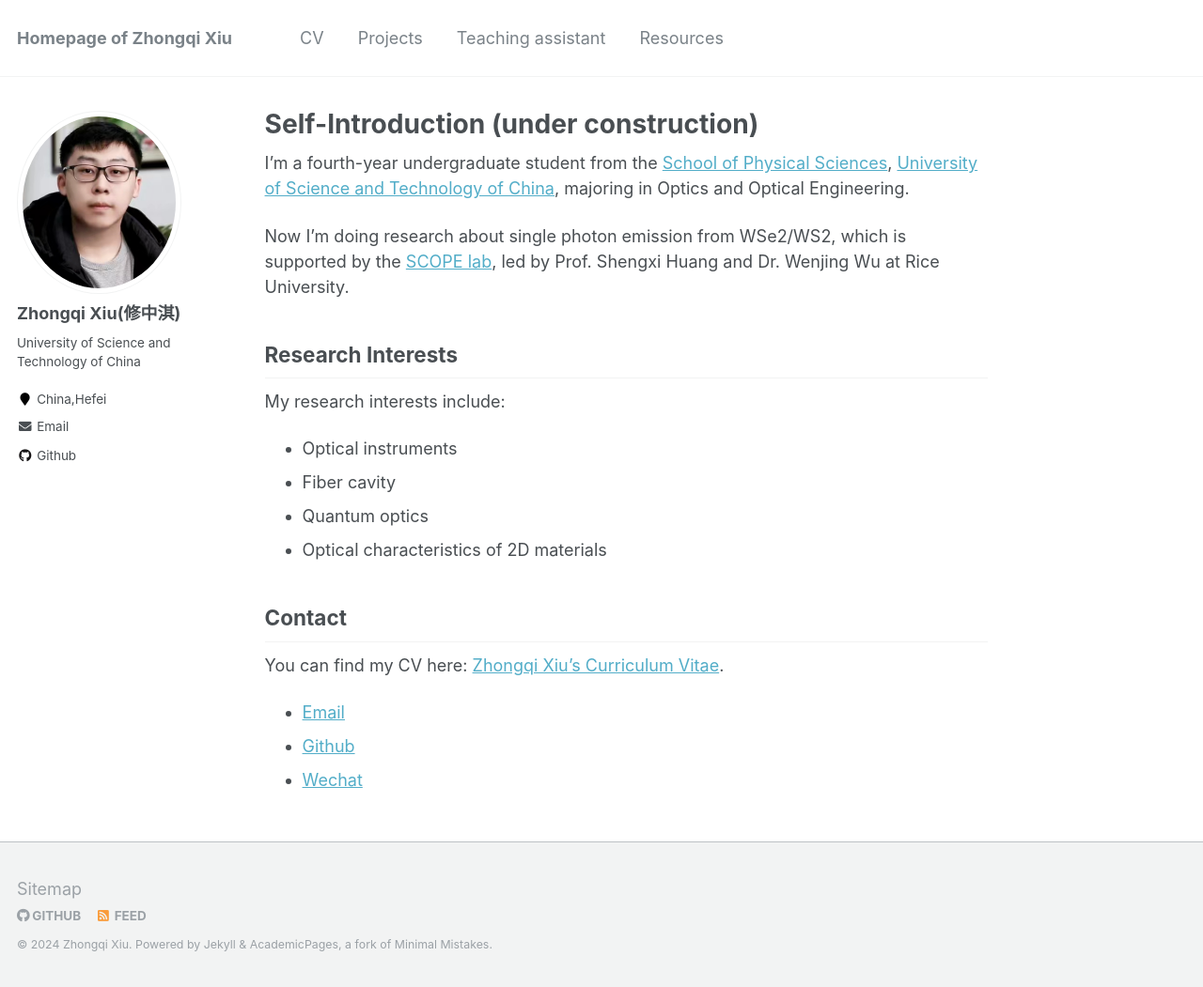
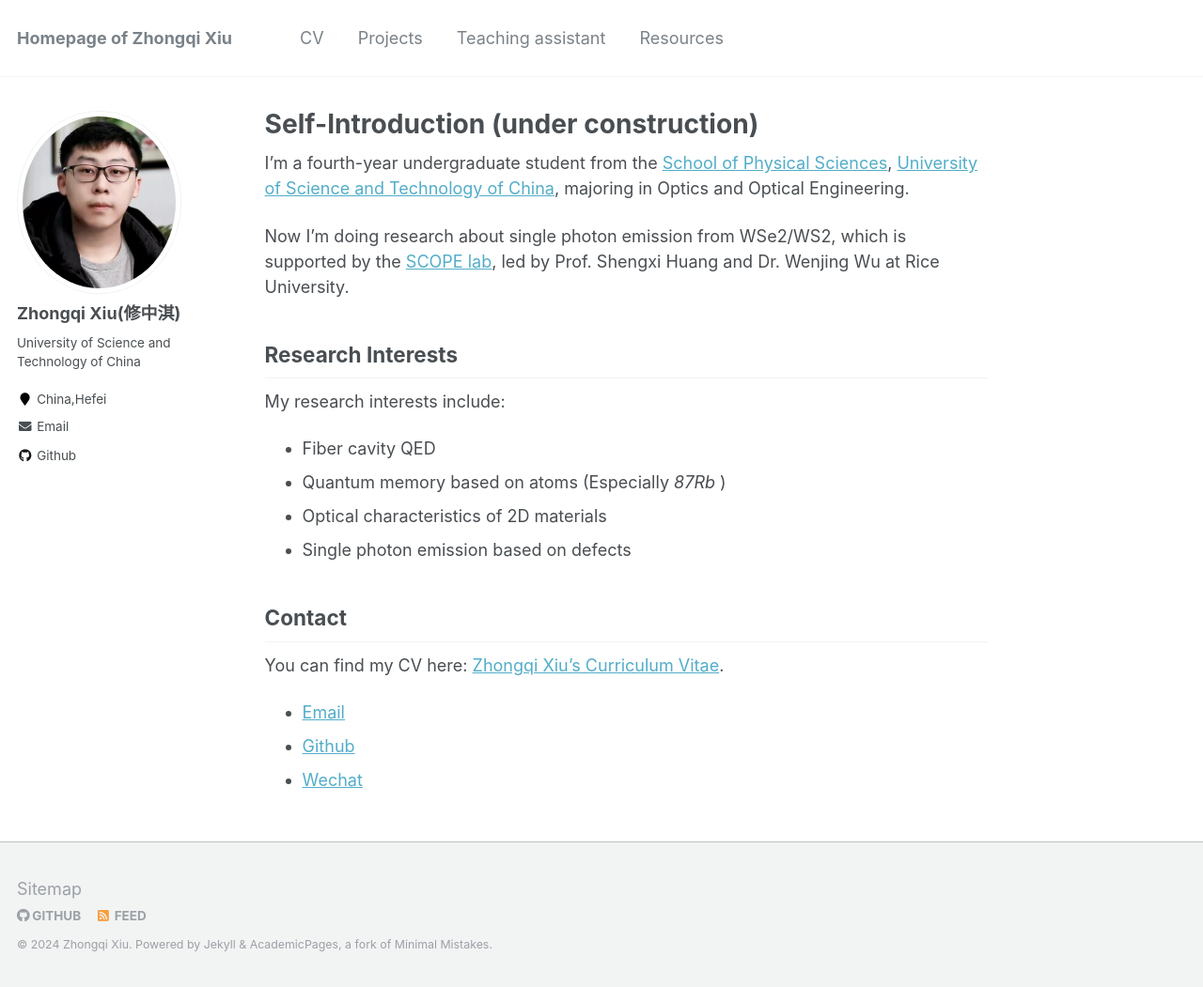
Before and after one commit to k-telux/k-telux.github.io, a Jekyll site: the page built from _pages/about.md, in a window 1280 px wide and 1051 px high. Shown: the whole window at 94% size. Built offline with Jekyll 4.4.1, drawn with Linux system fonts in a browser that asks for light colours.

Commit message:
Update about.md

```diff
--- a/_pages/about.md
+++ b/_pages/about.md
@@ -17,10 +17,10 @@ Now I'm doing research about single photon emission from WSe2/WS2, which is supp
 ## Research Interests
 
 My research interests include:
-- Optical instruments
-- Fiber cavity
-- Quantum optics
+- Fiber cavity QED
+- Quantum memory based on atoms (Especially _87Rb_ )
 - Optical characteristics of 2D materials
+- Single photon emission based on defects
 
 ## Contact
 
```
